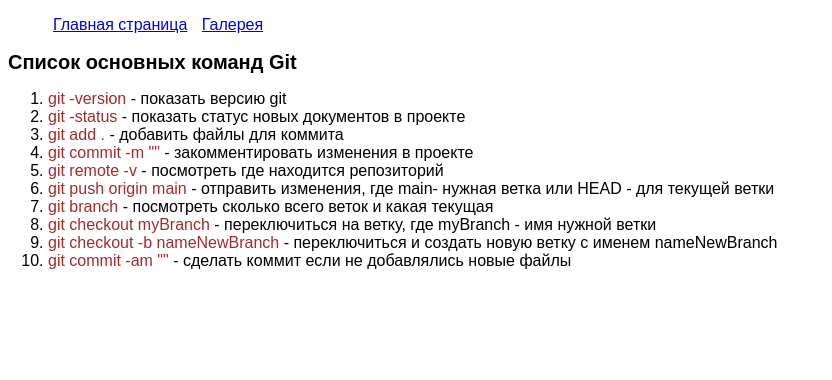
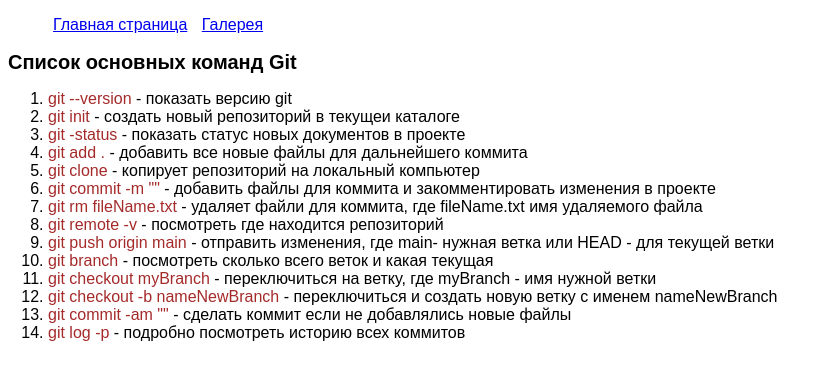
Before and after one commit to maritkch/front-end-basic, a plain HTML site: page index.html in a window 1280 px wide. Shown: the whole page, without its empty margins (0-832 px from the left). Drawn offline with Linux system fonts and the light colour scheme.

Commit message:
add homework 3

```diff
--- a/index.html
+++ b/index.html
@@ -20,14 +20,28 @@
       <section>
         <h1>Список основных команд Git</h1>
         <ol>
-          <li><span>git -version</span> - показать версию git</li>
+          <li><span>git --version</span> - показать версию git</li>
+          <li>
+            <span>git init</span> - создать новый репозиторий в текущеи каталоге
+          </li>
           <li>
             <span>git -status</span> - показать статус новых документов в
             проекте
           </li>
-          <li><span>git add .</span> - добавить файлы для коммита</li>
           <li>
-            <span>git commit -m ""</span> - закомментировать изменения в проекте
+            <span>git add .</span> - добавить все новые файлы для дальнейшего
+            коммита
+          </li>
+          <li>
+            <span>git clone</span> - копирует репозиторий на локальный компьютер
+          </li>
+          <li>
+            <span>git commit -m ""</span> - добавить файлы для коммита и
+            закомментировать изменения в проекте
+          </li>
+          <li>
+            <span>git rm fileName.txt</span> - удаляет файли для коммита, где
+            fileName.txt имя удаляемого файла
           </li>
           <li>
             <span>git remote -v</span> - посмотреть где находится репозиторий
@@ -52,6 +66,9 @@
             <span>git commit -am ""</span> - сделать коммит если не добавлялись
             новые файлы
           </li>
+          <li>
+            <span>git log -p</span> - подробно посмотреть историю всех коммитов
+          </li>
         </ol>
       </section>
     </main>
```
